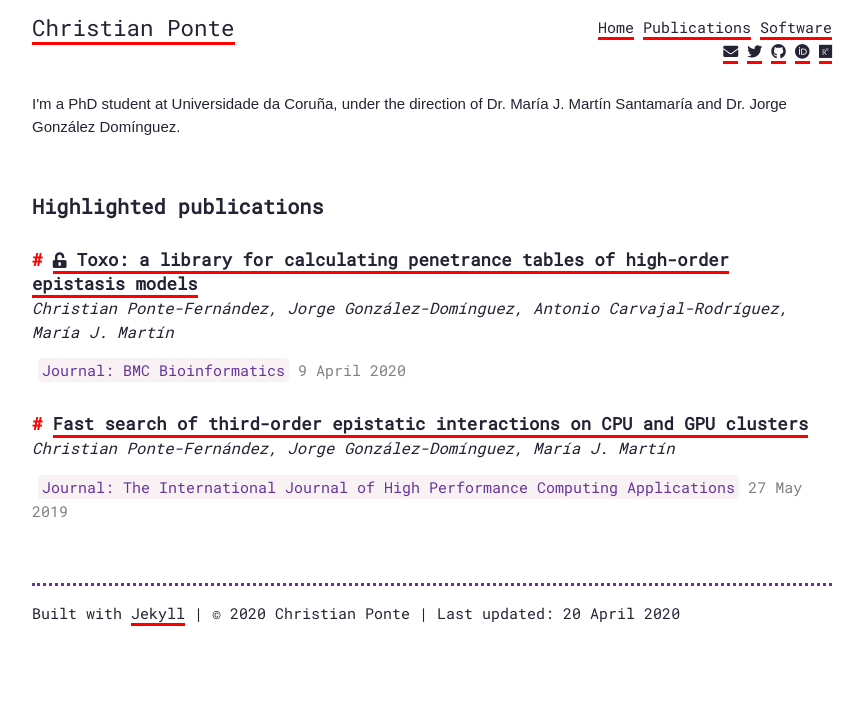
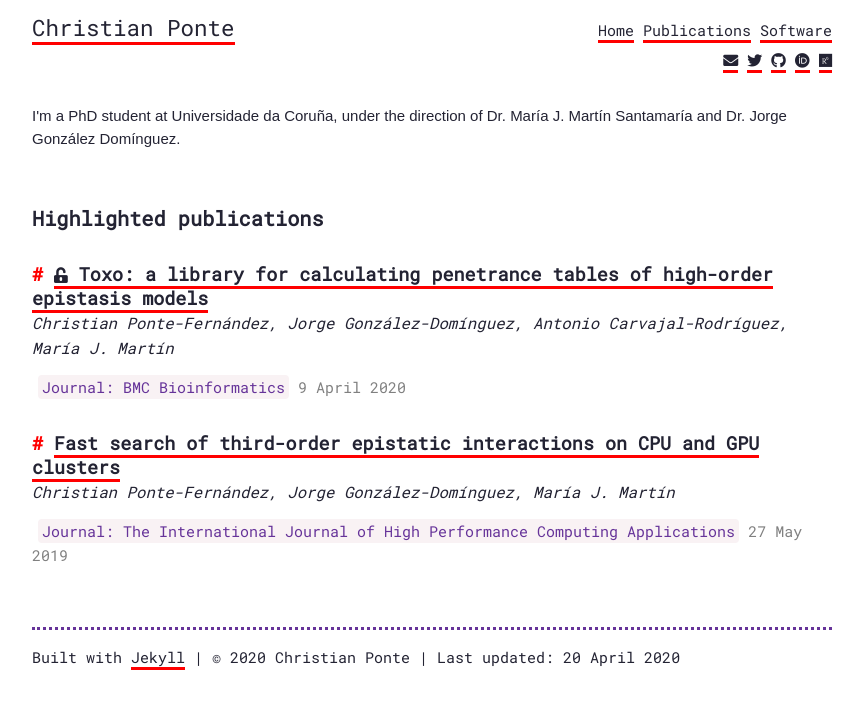
Before and after one commit to chponte/chponte.github.io, a Jekyll site: the page built from index.html, in a window 1280 px wide. Shown: the top 709 px of the page, without its empty margins (208-1072 px from the left). Built offline with Jekyll 4.4.1, drawn with Linux system fonts in a browser that asks for light colours; nearby versions of some CDN libraries.

Commit message:
Slight improvements in style

```diff
--- a/assets/css/main.css
+++ b/assets/css/main.css
@@ -42,6 +42,7 @@
   border-left: 3px solid var(--bordercl);
   color: #737373;
   margin: 0;
+  margin-bottom: 1.5em;
   padding-left: 1em;
 }
 
@@ -148,6 +149,7 @@
 
 header nav {
   text-align: right;
+  line-height: 2;
 }
 
 main {
@@ -159,7 +161,12 @@
   margin-top: 2em;
 }
 
-h2, h3, h4, h5, h6 {
+h2 {
+  font-size: 1.225rem;
+  margin-top: 1.75em;
+}
+
+h3, h4, h5, h6 {
   font-size: 1.15rem;
   margin-top: 1.75em;
 }
@@ -169,12 +176,7 @@
   font-weight: 400;
 }
 
-h1::before { color: var(--maincolor); }
 h2::before { color: var(--maincolor); content: '# '; }
-h3::before { color: var(--maincolor); content: '## '; }
-h4::before { color: var(--maincolor); content: '### '; }
-h5::before { color: var(--maincolor); content: '#### '; }
-h6::before { color: var(--maincolor); content: '##### '; }
 
 /* Footer */
 footer {
```
